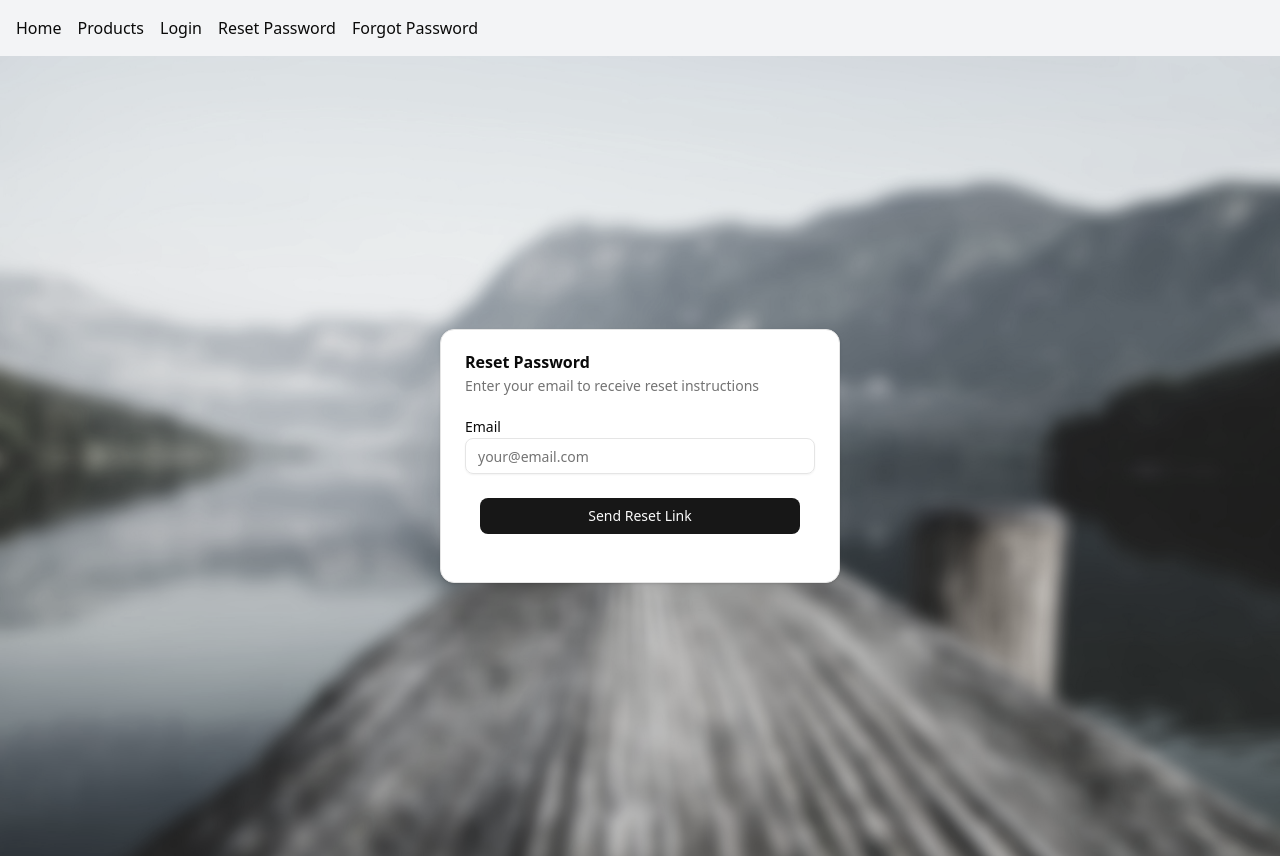
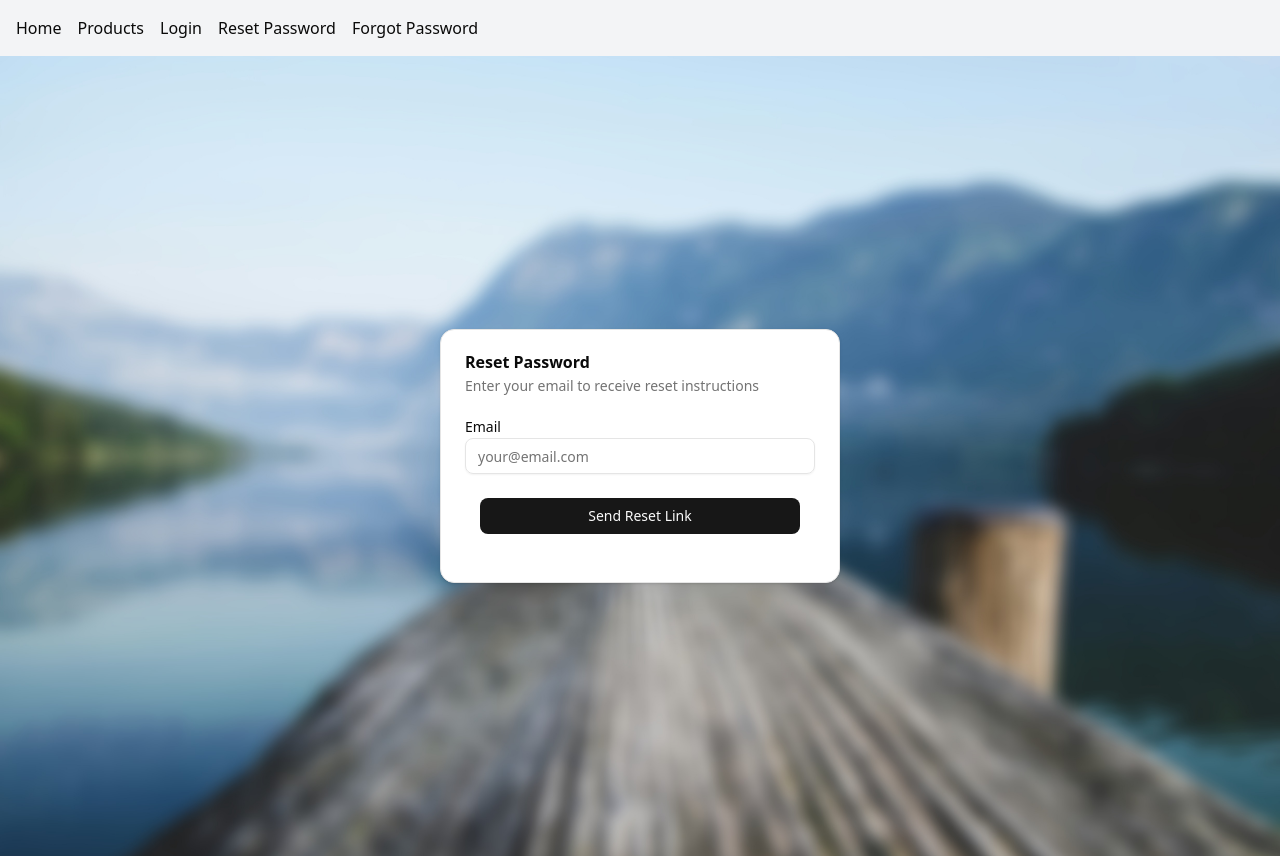
Before and after one commit to NeoZunder/ApiProductos, a React app in the folder frontend/AppTSX/: page /reset-password in a window 1280 px wide. Built offline with nearby package versions, Linux system fonts and the light colour scheme; the HTML template or start-up script is replaced by a standard one.

Commit message:
Se coloco validacion de existencia de email al registrarse y se modifico css de la pantalla ResetPassword

```diff
--- a/frontend/AppTSX/src/pages/ResetPassword.tsx
+++ b/frontend/AppTSX/src/pages/ResetPassword.tsx
@@ -27,7 +27,7 @@ const buttonResetPassword = async () => {
 
 export default function ResetPassword(){
     return (
-    <section className="h-screen flex items-center justify-center flex-col bg-[url(./assets/bk.jpg)] bg-cover bg-center grayscale-80">
+    <section className="h-screen flex items-center justify-center flex-col bg-[url(./assets/bk.jpg)] bg-cover bg-center">
       <Card className="w-[300px] sm:w-[400px] backdrop-blur-xs">
         <CardHeader>
           <CardTitle>Reset Password</CardTitle>
```
Also changed, not shown: 1 other file (tests, documents, lock files or other folders).
